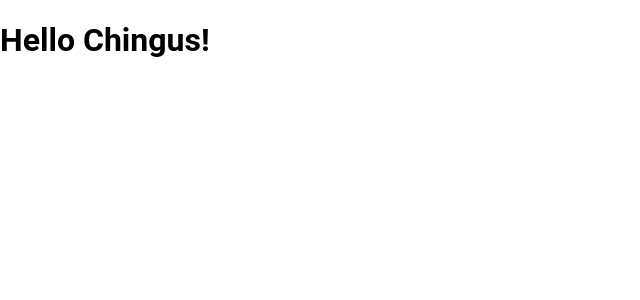
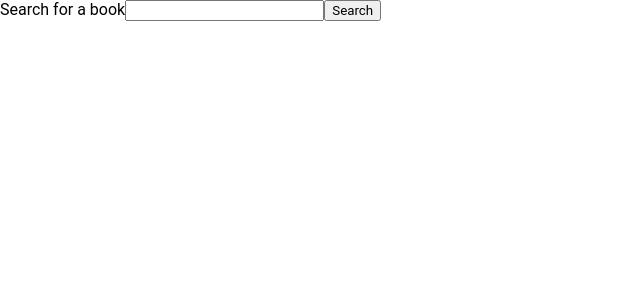
Before and after one commit to rdelriods01/chingu-soloproject, a React (Create React App) app: page / in a window 1280 px wide. Shown: the top 300 px of the page, without its empty margins (0-640 px from the left). Built offline with nearby package versions, Linux system fonts and the light colour scheme.

Commit message:
create searchbar component

```diff
--- a/src/App.jsx
+++ b/src/App.jsx
@@ -1,10 +1,13 @@
 import React, { Component } from 'react';
+import Searchbar from './Components/Searchbar';
 
 class App extends Component {
   render() {
     return (
       <div className="App">
-        <h1>Hello Chingus!</h1>
+        <div className="superior">
+          <Searchbar />
+        </div>
       </div>
     );
   }
--- /dev/null
+++ b/src/Components/Searchbar.jsx
@@ -0,0 +1,11 @@
+import React from 'react'
+
+export default function Searchbar() {
+    return (
+        <div className="searchbar" >
+            <span>Search for a book</span>
+            <input type="text" />
+            <button>Search</button>
+        </div>
+    )
+}
```
